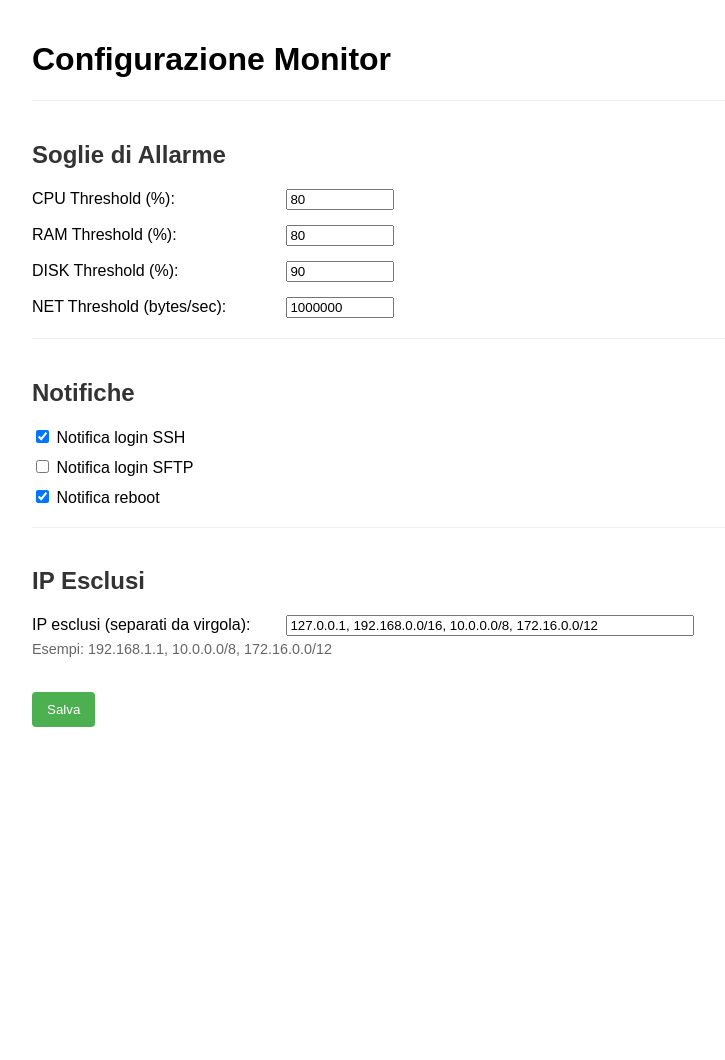
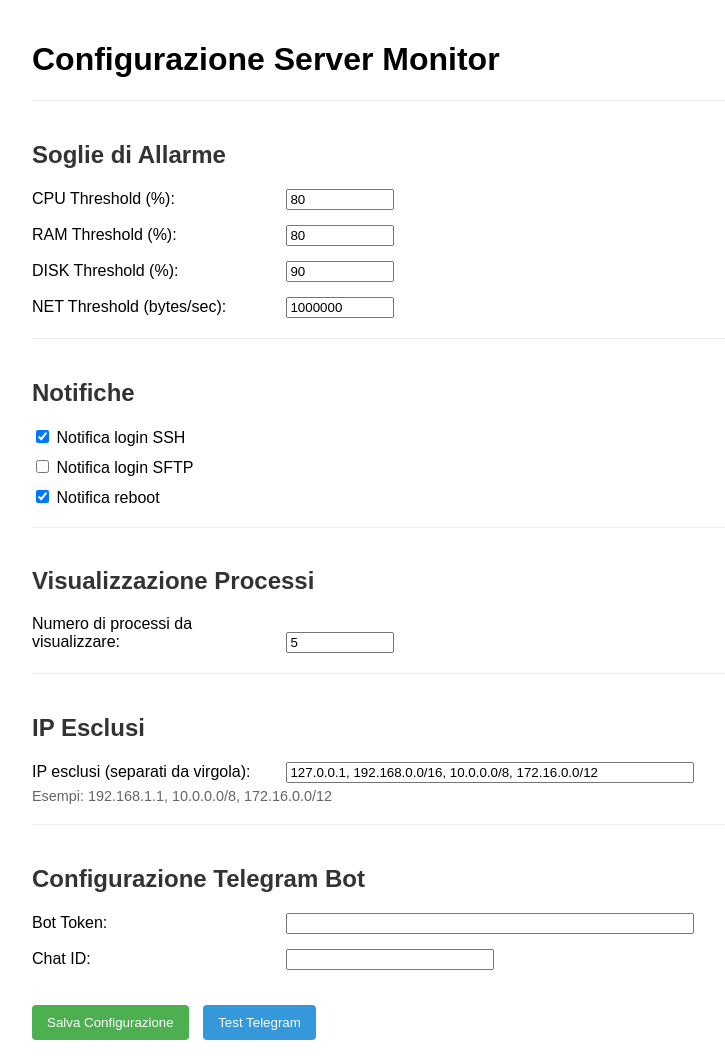
Before and after one commit to savergiggio/Server_Monitor_Telegram, a Flask app: page / in a window 1280 px wide. Shown: the whole page, without its empty margins (208-933 px from the left). Before the commit the page ends 727 px from the top, so only its background shows below. Run offline with Flask 3, Linux system fonts and the light colour scheme.

Commit message:
Update index.html

```diff
--- a/templates/index.html
+++ b/templates/index.html
@@ -1,7 +1,7 @@
 <!DOCTYPE html>
 <html>
 <head>
-  <title>Monitor Config</title>
+  <title>Server Monitor Config</title>
   <style>
     body {
       font-family: Arial, sans-serif;
@@ -39,10 +39,28 @@
     h2 {
       color: #333;
     }
+    #test-telegram-btn {
+      background-color: #3498db;
+      margin-left: 10px;
+    }
+    .result-message {
+      margin-top: 10px;
+      padding: 10px;
+      border-radius: 4px;
+      display: none;
+    }
+    .success {
+      background-color: #d4edda;
+      color: #155724;
+    }
+    .error {
+      background-color: #f8d7da;
+      color: #721c24;
+    }
   </style>
 </head>
 <body>
-  <h1>Configurazione Monitor</h1>
+  <h1>Configurazione Server Monitor</h1>
   <form method="POST">
     <div class="section">
       <h2>Soglie di Allarme</h2>
@@ -81,6 +99,14 @@
     </div>
 
     <div class="section">
+      <h2>Visualizzazione Processi</h2>
+      <div class="form-group">
+        <label>Numero di processi da visualizzare: </label>
+        <input type="number" name="top_processes" value="{{ config.top_processes }}" min="1" max="20">
+      </div>
+    </div>
+
+    <div class="section">
       <h2>IP Esclusi</h2>
       <div class="form-group">
         <label>IP esclusi (separati da virgola): </label>
@@ -91,7 +117,60 @@
       </div>
     </div>
 
-    <button type="submit">Salva</button>
+    <div class="section">
+      <h2>Configurazione Telegram Bot</h2>
+      <div class="form-group">
+        <label>Bot Token: </label>
+        <input type="text" name="bot_token" value="{{ config.bot_token }}" style="width: 400px;">
+      </div>
+      <div class="form-group">
+        <label>Chat ID: </label>
+        <input type="text" name="chat_id" value="{{ config.chat_id }}" style="width: 200px;">
+      </div>
+    </div>
+
+    <button type="submit">Salva Configurazione</button>
+    <button type="button" id="test-telegram-btn">Test Telegram</button>
+    <div id="result-message" class="result-message"></div>
   </form>
+
+  <script>
+    document.getElementById('test-telegram-btn').addEventListener('click', function() {
+      var botToken = document.querySelector('input[name="bot_token"]').value;
+      var chatId = document.querySelector('input[name="chat_id"]').value;
+      var resultDiv = document.getElementById('result-message');
+
+      if (!botToken || !chatId) {
+        resultDiv.textContent = 'Token del bot o Chat ID mancanti';
+        resultDiv.className = 'result-message error';
+        resultDiv.style.display = 'block';
+        return;
+      }
+
+      resultDiv.textContent = 'Invio messaggio di test...';
+      resultDiv.className = 'result-message';
+      resultDiv.style.display = 'block';
+
+      // Create form data
+      var formData = new FormData();
+      formData.append('bot_token', botToken);
+      formData.append('chat_id', chatId);
+
+      // Send test request
+      fetch('/test_telegram', {
+        method: 'POST',
+        body: formData
+      })
+      .then(response => response.json())
+      .then(data => {
+        resultDiv.textContent = data.message;
+        resultDiv.className = data.success ? 'result-message success' : 'result-message error';
+      })
+      .catch(error => {
+        resultDiv.textContent = 'Errore di connessione: ' + error;
+        resultDiv.className = 'result-message error';
+      });
+    });
+  </script>
 </body>
 </html>
```
